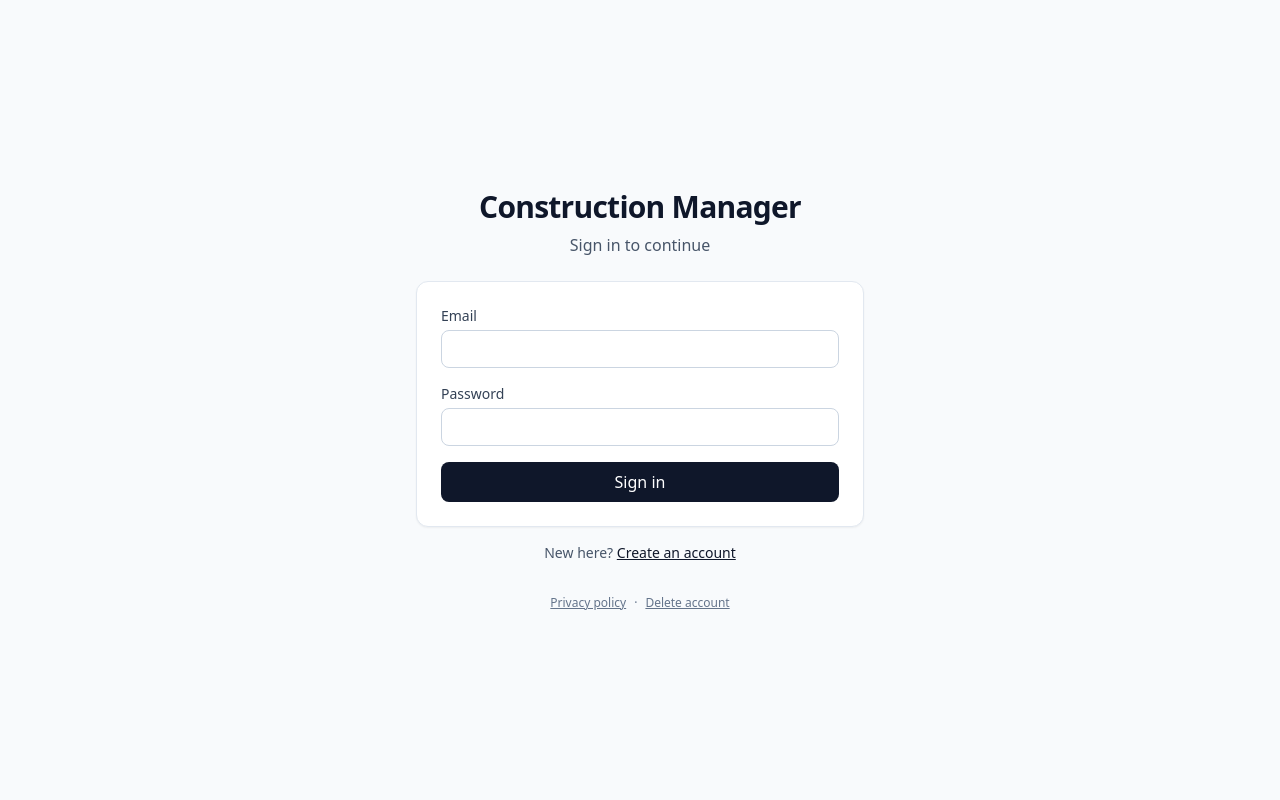
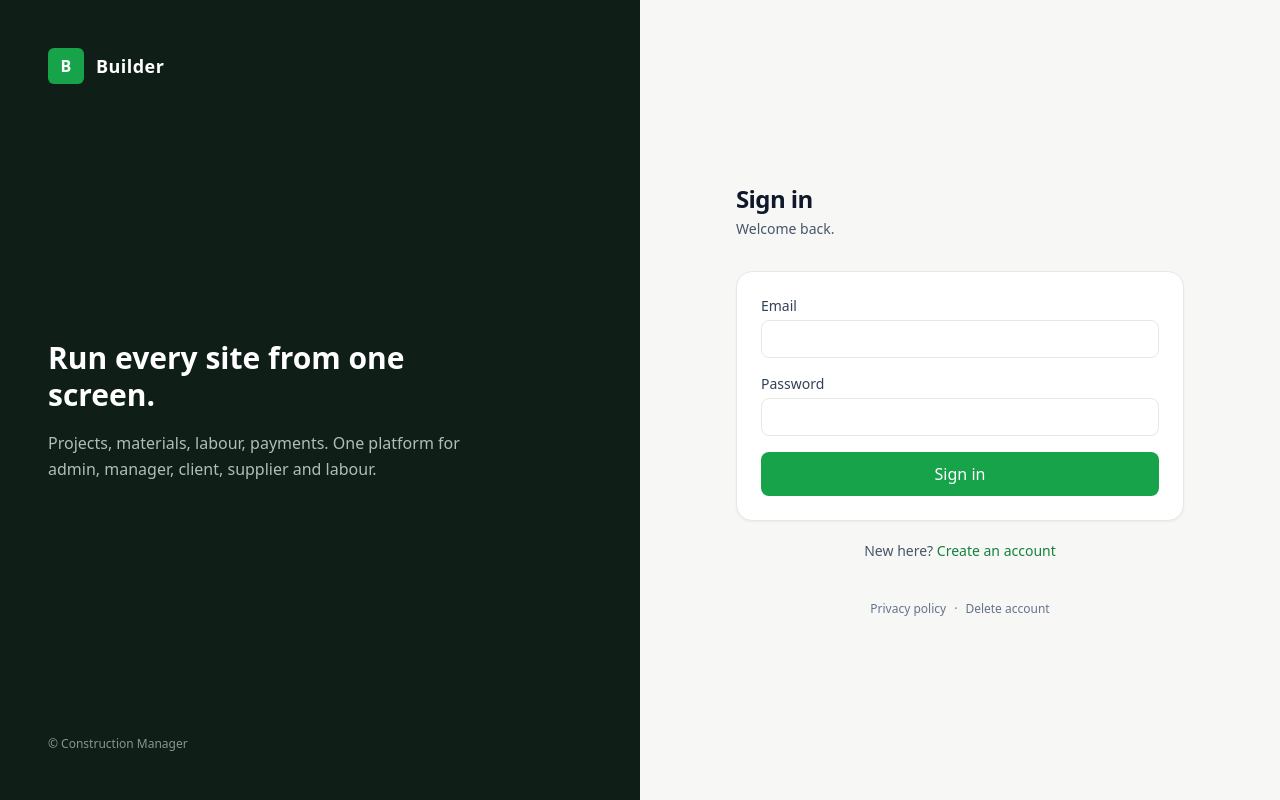
Before and after one commit to ChinmayKumarT/deva-construction, a Next.js app: page / in a window 1280 px wide. Built offline with nearby package versions, Linux system fonts and the light colour scheme; no server answers.

Commit message:
Apply Option B theme: forest sidebar, brand green accents

```diff
--- a/app/admin/layout.tsx
+++ b/app/admin/layout.tsx
@@ -2,6 +2,7 @@ import Link from "next/link";
 import { requireRole } from "@/lib/guard";
 import { signOut } from "@/app/actions/auth";
 import { DeleteAccountButton } from "@/components/DeleteAccountButton";
+import { SidebarLink } from "@/components/SidebarLink";
 
 const NAV = [
   { href: "/admin", label: "Overview" },
@@ -20,34 +21,39 @@ const NAV = [
 export default async function AdminLayout({ children }: { children: React.ReactNode }) {
   const { user, role } = await requireRole(["admin", "manager"]);
   return (
-    <div className="min-h-screen grid grid-cols-[220px_1fr]">
-      <aside className="border-r border-slate-200 bg-white p-4">
-        <div className="mb-6">
-          <p className="text-xs uppercase tracking-wide text-slate-500 capitalize">{role}</p>
-          <p className="truncate text-sm text-slate-700">{user.email}</p>
+    <div className="min-h-screen grid grid-cols-[240px_1fr] bg-[var(--bg)]">
+      <aside className="sticky top-0 h-screen bg-forest text-forest-100 flex flex-col">
+        <div className="px-5 pt-6 pb-4">
+          <div className="flex items-center gap-2 text-white">
+            <span className="inline-flex h-7 w-7 items-center justify-center rounded-md bg-brand text-white text-sm font-semibold">B</span>
+            <span className="text-sm font-semibold tracking-wide">Builder</span>
           </div>
-        <nav className="space-y-1">
+          <div className="mt-5">
+            <p className="text-[10px] uppercase tracking-[0.16em] text-forest-100/60 capitalize">{role}</p>
+            <p className="truncate text-sm text-white/90">{user.email}</p>
+          </div>
+        </div>
+
+        <nav className="flex-1 overflow-y-auto px-3 pb-4 space-y-0.5">
           {NAV.map((n) => (
-            <Link
-              key={n.href}
-              href={n.href}
-              className="block rounded-lg px-3 py-2 text-sm text-slate-700 hover:bg-slate-100"
-            >
-              {n.label}
-            </Link>
+            <SidebarLink key={n.href} href={n.href} label={n.label} />
           ))}
         </nav>
-        <form action={signOut} className="mt-6">
+
+        <div className="border-t border-white/10 px-3 py-4 space-y-2">
+          <form action={signOut}>
             <button
               type="submit"
-            className="w-full rounded-lg border border-slate-300 bg-white px-3 py-1.5 text-sm text-slate-700 hover:bg-slate-100"
+              className="w-full rounded-md border border-white/15 bg-transparent px-3 py-1.5 text-sm text-forest-100 hover:bg-white/5"
             >
               Sign out
             </button>
           </form>
-        <div className="mt-2"><DeleteAccountButton /></div>
+          <DeleteAccountButton />
+        </div>
       </aside>
-      <section>{children}</section>
+
+      <section className="bg-[var(--bg)] min-h-screen">{children}</section>
     </div>
   );
 }
--- a/app/globals.css
+++ b/app/globals.css
@@ -2,5 +2,19 @@
 @tailwind components;
 @tailwind utilities;
 
-:root { color-scheme: light; }
-body { @apply bg-slate-50 text-slate-900; }
+:root {
+  color-scheme: light;
+  --brand: #16a34a;
+  --brand-dark: #0f1f17;
+  --brand-deep: #14532d;
+  --ink: #0f172a;
+  --ink-muted: #475569;
+  --line: #e6e8e3;
+  --bg: #f7f8f5;
+  --card: #ffffff;
+}
+
+html, body { background: var(--bg); color: var(--ink); }
+body { font-feature-settings: "ss01", "cv11"; }
+
+::selection { background: #d1fae5; color: var(--brand-deep); }
--- a/app/page.tsx
+++ b/app/page.tsx
@@ -8,16 +8,39 @@ export default async function LoginPage({
   searchParams: { error?: string; notice?: string; mode?: string };
 }) {
   const { user, role } = await getSessionAndRole();
-  if (user && role) redirect(`/${role}`);
+  if (user && role) redirect(role === "manager" ? "/admin" : `/${role}`);
 
   const isSignUp = searchParams.mode === "signup";
 
   return (
-    <main className="min-h-screen flex items-center justify-center px-4 py-12">
+    <main className="min-h-screen grid lg:grid-cols-2 bg-[var(--bg)]">
+      <aside className="hidden lg:flex flex-col justify-between bg-forest text-white p-12">
+        <div className="flex items-center gap-3">
+          <span className="inline-flex h-9 w-9 items-center justify-center rounded-md bg-brand text-white font-semibold">B</span>
+          <span className="text-lg font-semibold tracking-wide">Builder</span>
+        </div>
+        <div className="max-w-md">
+          <h2 className="text-3xl font-semibold leading-tight">
+            Run every site from one screen.
+          </h2>
+          <p className="mt-4 text-forest-100/80 leading-relaxed">
+            Projects, materials, labour, payments. One platform for admin, manager, client, supplier and labour.
+          </p>
+        </div>
+        <div className="text-xs text-forest-100/60">
+          © Construction Manager
+        </div>
+      </aside>
+
+      <section className="flex items-center justify-center px-6 py-12">
         <div className="w-full max-w-md">
-        <header className="mb-6 text-center">
-          <h1 className="text-3xl font-bold tracking-tight">Construction Manager</h1>
-          <p className="mt-2 text-slate-600">{isSignUp ? "Create an account" : "Sign in to continue"}</p>
+          <header className="mb-8">
+            <h1 className="text-2xl font-semibold tracking-tight text-ink">
+              {isSignUp ? "Create your account" : "Sign in"}
+            </h1>
+            <p className="mt-1 text-sm text-slate-600">
+              {isSignUp ? "Pick the role that matches you on site." : "Welcome back."}
+            </p>
           </header>
 
           {searchParams.error && (
@@ -26,14 +49,14 @@ export default async function LoginPage({
             </div>
           )}
           {searchParams.notice && (
-          <div className="mb-4 rounded-lg border border-emerald-200 bg-emerald-50 px-4 py-2 text-sm text-emerald-700">
+            <div className="mb-4 rounded-lg border border-emerald-200 bg-emerald-50 px-4 py-2 text-sm text-emerald-800">
               {searchParams.notice}
             </div>
           )}
 
           <form
             action={isSignUp ? signUp : signIn}
-          className="space-y-4 rounded-xl border border-slate-200 bg-white p-6 shadow-sm"
+            className="space-y-4 rounded-2xl border border-[var(--line)] bg-white p-6 shadow-sm"
           >
             {isSignUp && (
               <Field label="Full name" name="full_name" type="text" required />
@@ -45,7 +68,7 @@ export default async function LoginPage({
                 <span className="mb-1 block font-medium text-slate-700">Role</span>
                 <select
                   name="role"
-                className="w-full rounded-lg border border-slate-300 bg-white px-3 py-2"
+                  className="w-full rounded-lg border border-[var(--line)] bg-white px-3 py-2 focus:outline-none focus:border-brand focus:ring-2 focus:ring-brand/20"
                   defaultValue="client"
                 >
                   <option value="admin">Admin</option>
@@ -59,36 +82,33 @@ export default async function LoginPage({
 
             <button
               type="submit"
-            className="w-full rounded-lg bg-slate-900 px-4 py-2 font-medium text-white hover:bg-slate-800"
+              className="w-full rounded-lg bg-brand px-4 py-2.5 font-medium text-white hover:bg-brand-700 active:bg-brand-800 transition"
             >
               {isSignUp ? "Create account" : "Sign in"}
             </button>
           </form>
 
-        <p className="mt-4 text-center text-sm text-slate-600">
+          <p className="mt-5 text-center text-sm text-slate-600">
             {isSignUp ? (
               <>
                 Already have an account?{" "}
-              <a href="/" className="font-medium text-slate-900 underline">
-                Sign in
-              </a>
+                <a href="/" className="font-medium text-brand-700 hover:underline">Sign in</a>
               </>
             ) : (
               <>
                 New here?{" "}
-              <a href="/?mode=signup" className="font-medium text-slate-900 underline">
-                Create an account
-              </a>
+                <a href="/?mode=signup" className="font-medium text-brand-700 hover:underline">Create an account</a>
               </>
             )}
           </p>
 
-        <p className="mt-8 text-center text-xs text-slate-500">
-          <a href="/privacy" className="underline">Privacy policy</a>
+          <p className="mt-10 text-center text-xs text-slate-500">
+            <a href="/privacy" className="hover:underline">Privacy policy</a>
             <span className="mx-2">·</span>
-          <a href="/delete-account" className="underline">Delete account</a>
+            <a href="/delete-account" className="hover:underline">Delete account</a>
           </p>
         </div>
+      </section>
     </main>
   );
 }
@@ -111,7 +131,7 @@ function Field({
         name={name}
         type={type}
         required={required}
-        className="w-full rounded-lg border border-slate-300 bg-white px-3 py-2 outline-none focus:border-slate-500"
+        className="w-full rounded-lg border border-[var(--line)] bg-white px-3 py-2 outline-none focus:border-brand focus:ring-2 focus:ring-brand/20"
       />
     </label>
   );
--- a/capacitor.config.ts
+++ b/capacitor.config.ts
@@ -7,7 +7,7 @@ const config: CapacitorConfig = {
   webDir: "public",
   server: {
     // Replace this with your deployed Vercel URL after step 2 in the playbook.
-    url: "https://construction-manager.vercel.app",
+    url: "https://deva-demo.vercel.app/admin/clients",
     cleartext: false,
   },
   android: {
--- /dev/null
+++ b/components/SidebarLink.tsx
@@ -0,0 +1,22 @@
+"use client";
+
+import Link from "next/link";
+import { usePathname } from "next/navigation";
+
+export function SidebarLink({ href, label }: { href: string; label: string }) {
+  const pathname = usePathname();
+  const isActive = pathname === href || (href !== "/admin" && pathname?.startsWith(href));
+  return (
+    <Link
+      href={href}
+      className={
+        "block rounded-md px-3 py-2 text-sm transition-colors " +
+        (isActive
+          ? "bg-brand text-white font-medium"
+          : "text-forest-100/85 hover:bg-white/5 hover:text-white")
+      }
+    >
+      {label}
+    </Link>
+  );
+}
--- a/tailwind.config.ts
+++ b/tailwind.config.ts
@@ -2,6 +2,43 @@ import type { Config } from "tailwindcss";
 
 export default {
   content: ["./app/**/*.{ts,tsx}", "./components/**/*.{ts,tsx}"],
-  theme: { extend: {} },
+  theme: {
+    extend: {
+      colors: {
+        brand: {
+          DEFAULT: "#16a34a",
+          50: "#f0fdf4",
+          100: "#dcfce7",
+          200: "#bbf7d0",
+          400: "#4ade80",
+          500: "#22c55e",
+          600: "#16a34a",
+          700: "#15803d",
+          800: "#166534",
+          900: "#14532d",
+        },
+        forest: {
+          DEFAULT: "#0f1f17",
+          50: "#f4f7f5",
+          100: "#dbe5dd",
+          800: "#15301f",
+          900: "#0f1f17",
+          950: "#081210",
+        },
+        ink: "#0f172a",
+      },
+      fontFamily: {
+        sans: [
+          "ui-sans-serif",
+          "system-ui",
+          "Inter",
+          "Segoe UI",
+          "Helvetica",
+          "Arial",
+          "sans-serif",
+        ],
+      },
+    },
+  },
   plugins: [],
 } satisfies Config;
```
Also changed, not shown: app/admin/page.tsx (+23 -6 lines), components/admin/Page.tsx (+16 -12 lines), 112 other files (tests, documents, lock files or other folders). Lines whose indentation alone changed are shown as unchanged.
